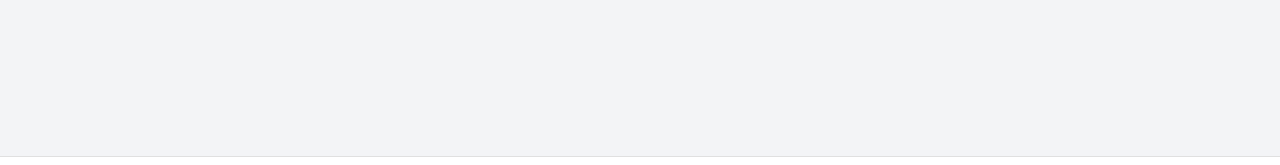
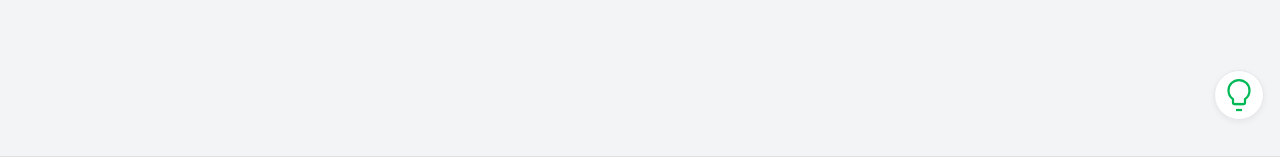
Before and after one commit to SergioSboy/telco-monitor-miniapp-frontend, a React (Create React App) app: page / in a window 1280 px wide. Shown: the part 584-749 px from the top of the page. Built offline with nearby package versions, Linux system fonts and the light colour scheme; the HTML template or start-up script is replaced by a standard one.

Commit message:
add Reccomendation button

```diff
--- a/src/components/pages/TestFlowPage/TestFlowPage.jsx
+++ b/src/components/pages/TestFlowPage/TestFlowPage.jsx
@@ -1,6 +1,8 @@
 import React, { useState } from 'react';
 import { useNavigate } from 'react-router-dom';
 import { ReactComponent as HistoryIcon } from './../../../assets/icons/history.svg';
+import { ReactComponent as RecommendationIcon } from './../../../assets/icons/reccomendation.svg';
+
 
 import styles from './TestFlowPage.module.css';
 import Header from "../../common/Header/Header";
@@ -46,6 +48,16 @@ export default function TestFlowPage() {
                 {step === 'initial' && <TestStart onStart={startTest} />}
                 {step === 'loading' && <TestLoader />}
                 {step === 'done' && result && <TestResult result={result} />}
+
+                {step === 'initial' && (
+                    <button
+                        className={styles.recommendationButton}
+                        onClick={() => navigate('/recommendations')}
+                        aria-label="Рекомендации"
+                    >
+                        <RecommendationIcon />
+                    </button>
+                )}
             </main>
 
             <BottomNav />
--- a/src/components/pages/TestFlowPage/TestFlowPage.module.css
+++ b/src/components/pages/TestFlowPage/TestFlowPage.module.css
@@ -82,3 +82,27 @@
     justify-content: center;
     z-index: 1;
 }
+
+.recommendationButton {
+    position: fixed;
+    right: 1rem;
+    bottom: 6rem;
+    background: white;
+    border: 1px solid #e5e7eb;
+    border-radius: 50%;
+    width: 50px;
+    height: 50px;
+    font-size: 1.1rem;
+    color: var(--primary);
+    cursor: pointer;
+    box-shadow: 0 2px 6px rgba(0,0,0,0.06);
+    display: flex;
+    align-items: center;
+    justify-content: center;
+    z-index: 10;
+    transition: transform 0.2s ease;
+}
+
+.recommendationButton:hover {
+    transform: scale(1.05);
+}
```
Also changed, not shown: src/assets/icons/history.svg, src/assets/icons/reccomendation.svg (added).
